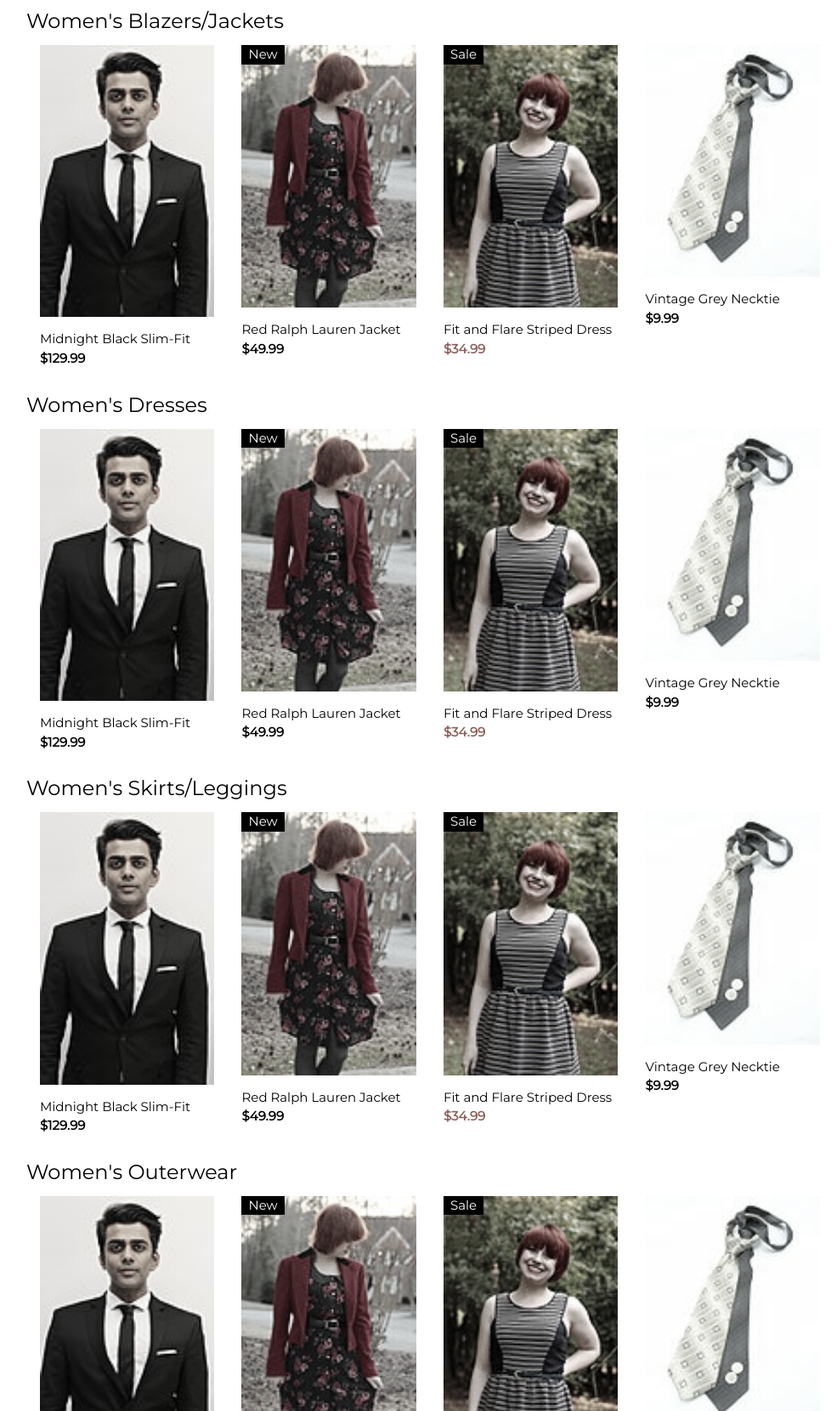
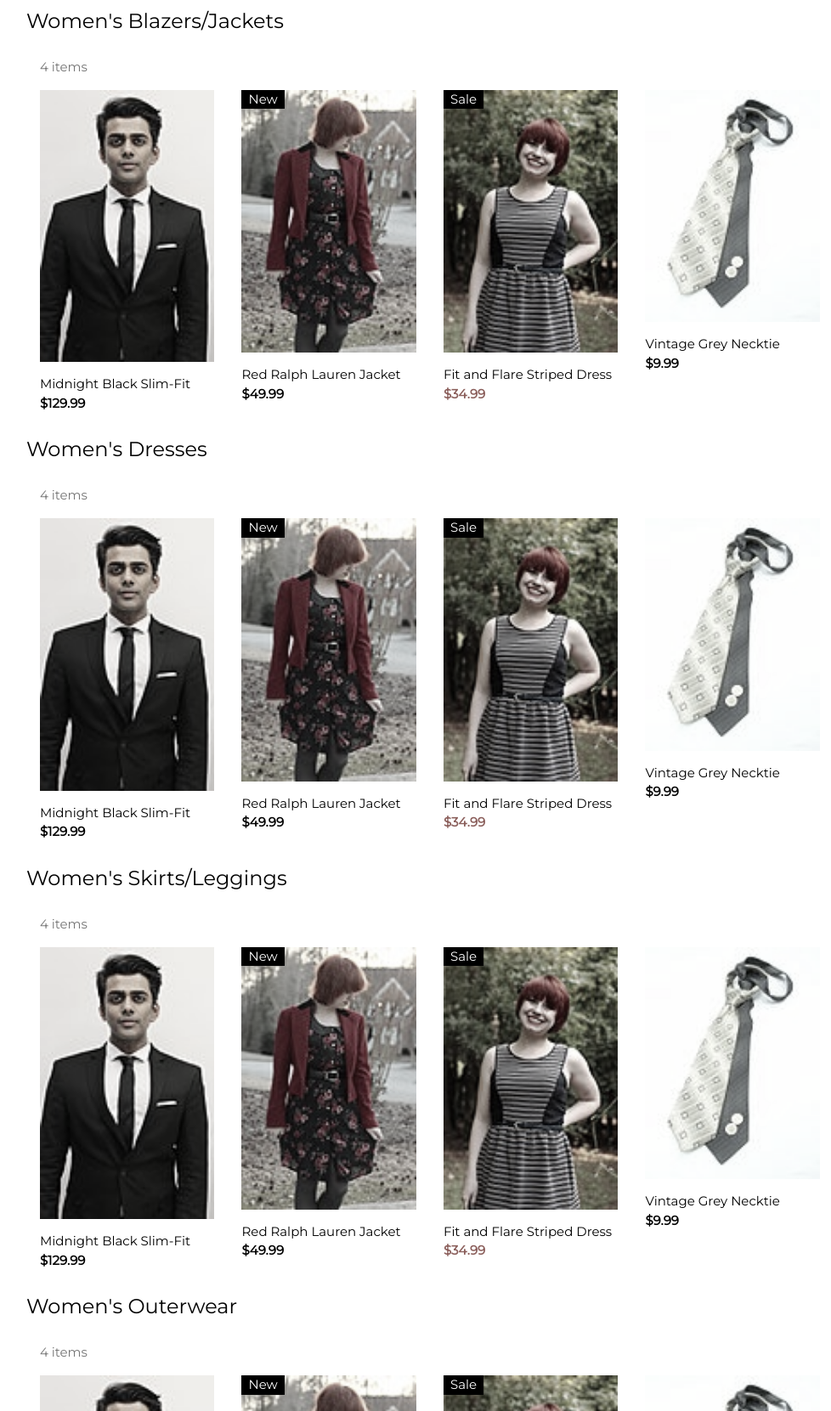
Before and after one commit to cre8ivechameleon/cp202supreme, a plain HTML site: page womens.html in a window 1280 px wide. Shown: the part 1139-2800 px from the top of the page at 85% size, without its empty margins (259-1237 px from the left). Drawn offline with nearby package versions, Linux system fonts and the light colour scheme.

Commit message:
Update womens.html

```diff
--- a/womens.html
+++ b/womens.html
@@ -134,13 +134,12 @@ body,h1,h2,h3,h4,h5,h6,.w3-wide {font-family: "Montserrat", sans-serif;}
     </div>
   </div>
 
-  <div class="w3-container w3-text-grey" id="jeans">
-    <p>4 items</p>
-  </div>
-
   <!-- Product grid -->
   <div id="Blouses_Tops">
     <h3>Women's Blouses/Tops</h3>
+    <div class="w3-container w3-text-grey">
+        <p>4 items</p>
+    </div>
     <div class="w3-row w3-grayscale">
         <div class="w3-col l3 s6">
         <div class="w3-container">
@@ -186,6 +185,9 @@ body,h1,h2,h3,h4,h5,h6,.w3-wide {font-family: "Montserrat", sans-serif;}
 
   <div id="Blazers_Jackets">
     <h3>Women's Blazers/Jackets</h3>
+    <div class="w3-container w3-text-grey">
+        <p>4 items</p>
+    </div>
     <div class="w3-row w3-grayscale">
         <div class="w3-col l3 s6">
         <div class="w3-container">
@@ -231,6 +233,9 @@ body,h1,h2,h3,h4,h5,h6,.w3-wide {font-family: "Montserrat", sans-serif;}
 
   <div id="Dresses">
     <h3>Women's Dresses</h3>
+    <div class="w3-container w3-text-grey">
+        <p>4 items</p>
+    </div>
     <div class="w3-row w3-grayscale">
         <div class="w3-col l3 s6">
         <div class="w3-container">
@@ -276,6 +281,9 @@ body,h1,h2,h3,h4,h5,h6,.w3-wide {font-family: "Montserrat", sans-serif;}
 
   <div id="Skirts_Leggings">
     <h3>Women's Skirts/Leggings</h3>
+    <div class="w3-container w3-text-grey">
+        <p>4 items</p>
+    </div>
     <div class="w3-row w3-grayscale">
         <div class="w3-col l3 s6">
         <div class="w3-container">
@@ -321,6 +329,9 @@ body,h1,h2,h3,h4,h5,h6,.w3-wide {font-family: "Montserrat", sans-serif;}
 
   <div id="Outerwear">
     <h3>Women's Outerwear</h3>
+    <div class="w3-container w3-text-grey">
+        <p>4 items</p>
+    </div>
     <div class="w3-row w3-grayscale">
         <div class="w3-col l3 s6">
         <div class="w3-container">
@@ -366,6 +377,9 @@ body,h1,h2,h3,h4,h5,h6,.w3-wide {font-family: "Montserrat", sans-serif;}
 
   <div id="Casual_wear">
     <h3>Women's Casual Attire</h3>
+    <div class="w3-container w3-text-grey">
+        <p>4 items</p>
+    </div>
     <div class="w3-row w3-grayscale">
         <div class="w3-col l3 s6">
         <div class="w3-container">
```
